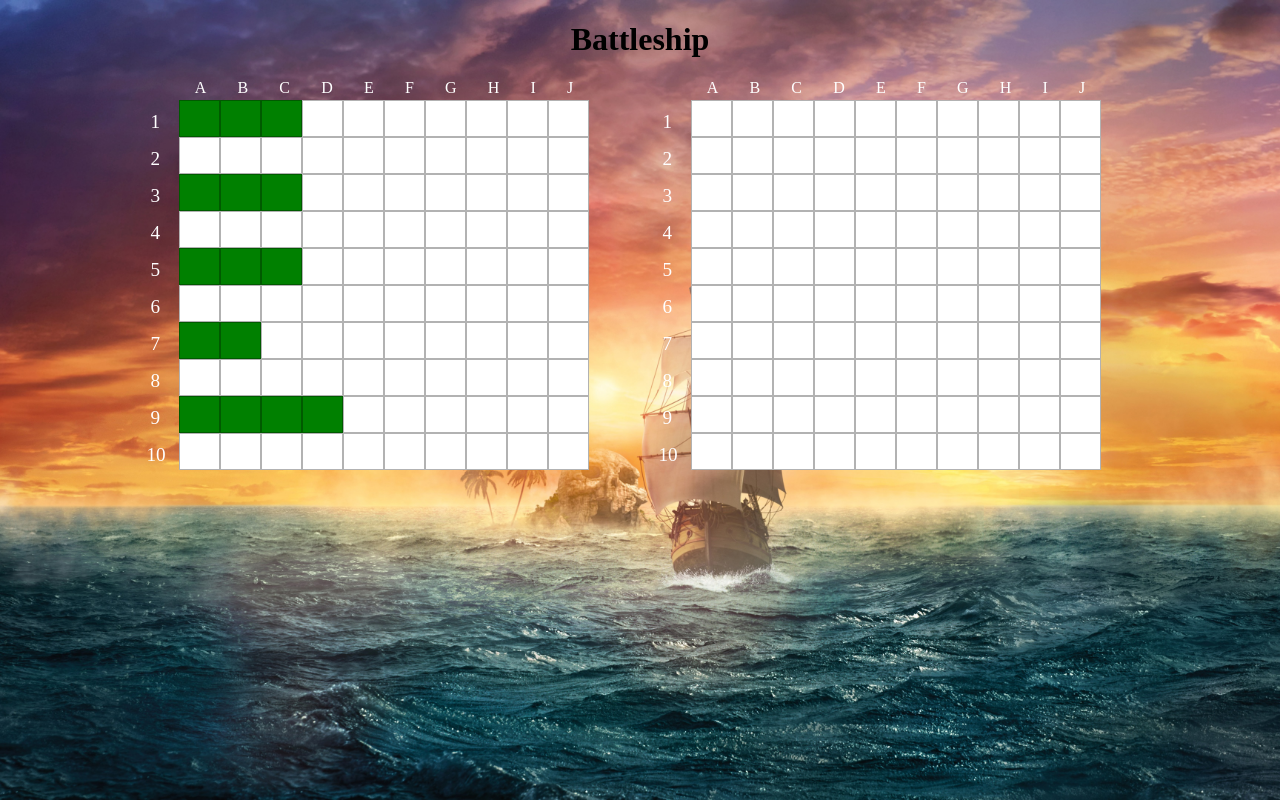
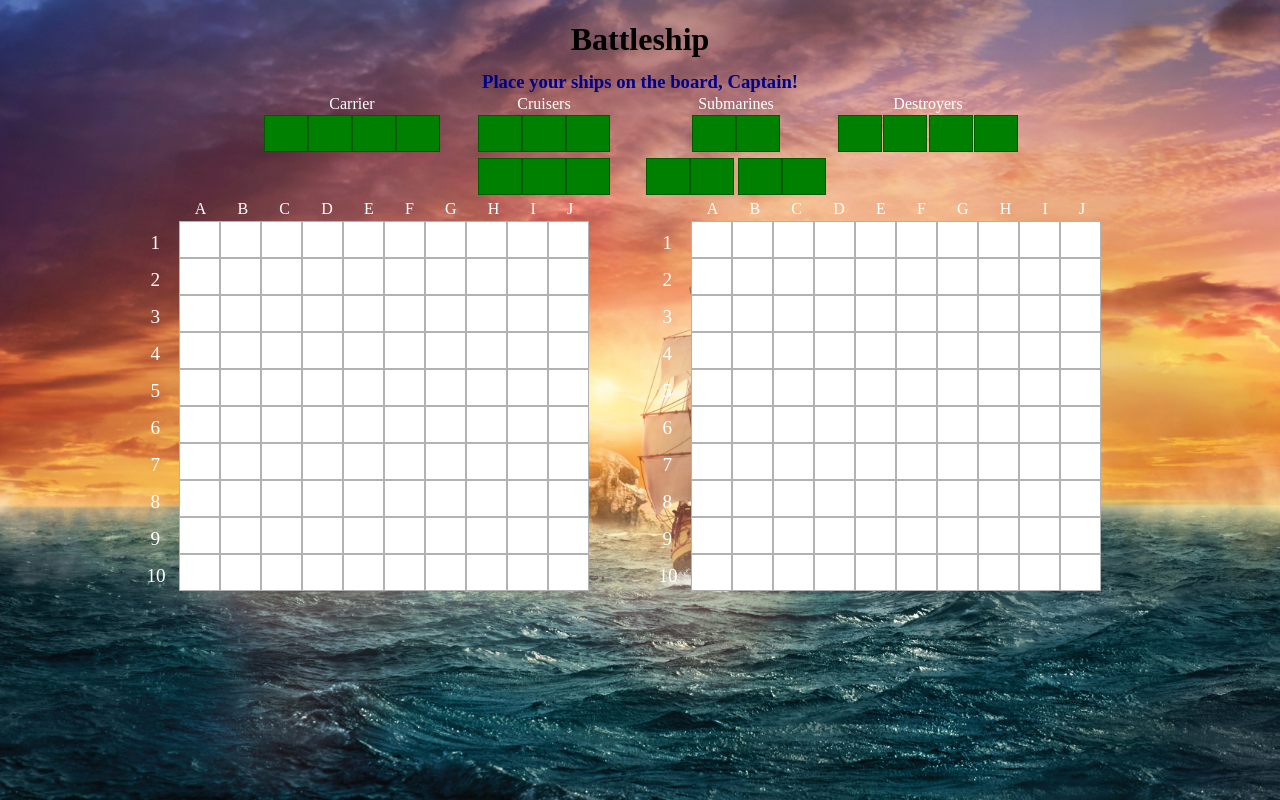
Before and after one commit to Northrain-cmd/Battleship-Angular, an Angular app: page / in a window 1280 px wide. Built offline with nearby package versions, Linux system fonts and the light colour scheme.

Commit message:
Drag and Drop p p p op works

```diff
--- a/package.json
+++ b/package.json
@@ -12,6 +12,7 @@
   "private": true,
   "dependencies": {
     "@angular/animations": "~9.1.9",
+    "@angular/cdk": "^9.2.4",
     "@angular/common": "~9.1.9",
     "@angular/compiler": "~9.1.9",
     "@angular/core": "~9.1.9",
--- a/src/app/GameBoardController.service.ts
+++ b/src/app/GameBoardController.service.ts
@@ -8,7 +8,7 @@ import Computer from './models/computer.model';
 export class GameBoardControllerService {
   player: Player;
   comp = new Computer();
-  turn = 1;
+  turn = 0;
   gameOver = false;
   winner = '';
   createPlayer(name) {
@@ -98,7 +98,11 @@ export class GameBoardControllerService {
   return ship ? ship.ship.isSunk() : false;
   }
   shipsNear(row, col, length, player: Player | Computer) {
-    const nearShip = player.gameboard.ships.find(ship => {
+    const nearShip = player.gameboard.ships.filter(ship => {
+     return  ship.position.row === row ||
+      ship.position.row === row+1 ||
+      ship.position.row === row-1
+    }).find(ship => {
       return ship.position.col-1 === col+length -1 ||
              ship.position.col+ship.ship.length-1 === col-1 ||
              (row+1 === ship.position.row && this.spotTaken(row+1, col-1, ship.ship.length, player)) ||
@@ -126,7 +130,7 @@ export class GameBoardControllerService {
       ((randCol + length) > 10 ||
       this.spotTaken(randRow,randCol,length,player) ||
       this.shipsNear(randRow,randCol,length,player)) &&
-      i < 200
+      i < 250
 
     );
     player.gameboard.placeShip(randRow, randCol, length);
@@ -158,7 +162,7 @@ export class GameBoardControllerService {
     this.randomPlace(this.comp);
   }
   startGame() {
-    this.populateBoard();
+    //this.populateBoard();
   }
   constructor() {}
 }
--- a/src/app/app.component.html
+++ b/src/app/app.component.html
@@ -1,5 +1,6 @@
 <div class="wrapper">
     <h1>{{title}}</h1>
+    <app-ships></app-ships>
     <span *ngIf="GameController.gameOver">Game Over!<br>{{GameController.winner}} wins!</span>
     <div class="boards">
         <app-gameboard [player]="this.GameController.player"></app-gameboard>
--- a/src/app/app.component.scss
+++ b/src/app/app.component.scss
@@ -25,3 +25,9 @@ span{
     color: darkblue;
     text-align: center;
 }
+app-ships{
+    width: 60%;
+}
+h1{
+    margin-bottom: 1%;
+}
--- a/src/app/app.module.ts
+++ b/src/app/app.module.ts
@@ -4,15 +4,17 @@ import { NgModule } from '@angular/core';
 import { AppComponent } from './app.component';
 import { GameboardComponent } from './gameboard/gameboard.component';
 import { BoardCellComponent } from './board-cell/board-cell.component';
+import { ShipsComponent } from './ships/ships.component';
 
 @NgModule({
   declarations: [
     AppComponent,
     GameboardComponent,
-    BoardCellComponent
+    BoardCellComponent,
+    ShipsComponent
   ],
   imports: [
-    BrowserModule
+    BrowserModule,
   ],
   providers: [],
   bootstrap: [AppComponent]
--- a/src/app/gameboard/gameboard.component.html
+++ b/src/app/gameboard/gameboard.component.html
@@ -6,6 +6,8 @@
   </div>
   <div
     class="row"
+    (drop)="onDrop($event)"
+    (dragover)="onOver($event)"
     *ngFor="let row of rows; let ind = index"
     [attr.data-index]="ind"
   >
@@ -15,7 +17,7 @@
       (click)="onClick(ind, i)"
       *ngFor="let col of rows; let i = index"
       [ngClass]="{
-        ship: this.controller.isAShip(ind, i, this.player) && this.player === this.controller.player,
+        ship: this.controller.isAShip(ind, i, this.player),
         wounded: this.controller.isWounded(ind, i, this.player),
         missed: this.controller.isMissed(ind,i,this.player),
         sunk: this.controller.isSunk(ind, i, this.player)
--- a/src/app/gameboard/gameboard.component.ts
+++ b/src/app/gameboard/gameboard.component.ts
@@ -1,4 +1,4 @@
-import { Component, OnInit, Input } from '@angular/core';
+import { Component, OnInit, Input, DoCheck } from '@angular/core';
 import Computer from '../models/computer.model';
 import Player from '../models/player.model';
 import { GameBoardControllerService } from '../GameBoardController.service';
@@ -6,23 +6,39 @@ import { GameBoardControllerService } from '../GameBoardController.service';
 @Component({
   selector: 'app-gameboard',
   templateUrl: './gameboard.component.html',
-  styleUrls: ['./gameboard.component.scss']
+  styleUrls: ['./gameboard.component.scss'],
 })
-export class GameboardComponent implements OnInit {
-  letters = [...Array(10)].map((_,i) => {
-    return String.fromCharCode(i+97).toUpperCase();
+export class GameboardComponent implements OnInit, DoCheck {
+  letters = [...Array(10)].map((_, i) => {
+    return String.fromCharCode(i + 97).toUpperCase();
   });
   @Input() player: Player | Computer;
   rows = Array(10);
-  onClick(row: number, col: number): void {
-    if(this.controller.turn === 1 && this.player === this.controller.comp) {
-      this.controller.makeTurn(row,col)
+  onOver(event) {
+    event.preventDefault();
+  }
+  onDrop(event) {
+    event.preventDefault();
+    let row: number = +event.currentTarget.dataset.index;
+    let col: number = +event.target.dataset.index;
+    let length: number = +event.dataTransfer.getData('text');
+    if (
+      ! this.controller.isAShip(row, col, this.player) &&
+      ! this.controller.shipsNear(row, col, length, this.player) &&
+      ! this.controller.spotTaken(row, col,length,this.player) &&
+      col + length <= 10
+    ) {
+      this.controller.player.gameboard.placeShip(row, col, length);
     }
-   else return
-  }
-  constructor(public controller: GameBoardControllerService) { }
-
-  ngOnInit(): void {
   }
 
+  onClick(row: number, col: number): void {
+    if (this.controller.turn === 1 && this.player === this.controller.comp) {
+      this.controller.makeTurn(row, col);
+    } else return;
+  }
+  constructor(public controller: GameBoardControllerService) {}
+
+  ngOnInit(): void {}
+  ngDoCheck(): void {}
 }
--- /dev/null
+++ b/src/app/ships/ships.component.html
@@ -0,0 +1,64 @@
+<div class="wrapper">
+    <h3>Place your ships on the board, Captain!</h3>
+    <div class="ships">
+        <div class="carrier">
+            <span>Carrier</span>
+            <div class="ship-obj" [attr.data-length]="4" draggable="true" (dragend)="onDragEnd($event)" (dragstart)="onDrag($event)">
+                <app-board-cell class="cell ship"></app-board-cell>
+                <app-board-cell  class="cell ship"></app-board-cell>
+                <app-board-cell  class="cell ship"></app-board-cell>
+                <app-board-cell  class="cell ship"></app-board-cell>
+            </div>
+        </div>
+        <div class="cruisers">
+            <span>Cruisers</span>
+            <div class="ship-obj"  [attr.data-length]="3" draggable="true" (dragend)="onDragEnd($event)" (dragstart)="onDrag($event)">
+                <app-board-cell class="cell ship"></app-board-cell>
+                <app-board-cell  class="cell ship"></app-board-cell>
+                <app-board-cell  class="cell ship"></app-board-cell>
+            </div>
+            <div class="ship-obj"  [attr.data-length]="3" draggable="true" (dragend)="onDragEnd($event)" (dragstart)="onDrag($event)">
+                <app-board-cell class="cell ship" ></app-board-cell>
+                <app-board-cell  class="cell ship"></app-board-cell>
+                <app-board-cell  class="cell ship"></app-board-cell>
+            </div>
+        </div>
+        <div class="submarines">
+            <span>Submarines</span>
+            <div class="ship-obj"  [attr.data-length]="2" draggable="true" (dragend)="onDragEnd($event)" (dragstart)="onDrag($event)">
+                <app-board-cell class="cell ship"></app-board-cell>
+                <app-board-cell  class="cell ship"></app-board-cell>
+            </div>
+            <div class="sub-ships">
+                <div class="ship-obj"  [attr.data-length]="2" draggable="true" (dragend)="onDragEnd($event)" (dragstart)="onDrag($event)">
+                    <app-board-cell class="cell ship"></app-board-cell>
+                    <app-board-cell  class="cell ship"></app-board-cell>
+                </div>
+                <div class="ship-obj"  [attr.data-length]="2" draggable="true" (dragend)="onDragEnd($event)" (dragstart)="onDrag($event)">
+                    <app-board-cell class="cell ship"></app-board-cell>
+                    <app-board-cell  class="cell ship"></app-board-cell>
+                </div>
+            </div>
+
+        </div>
+        <div class="destroyers">
+            <span>Destroyers</span>
+            <div class="sub-ships">
+                <div class="ship-obj"  [attr.data-length]="1" draggable="true" (dragend)="onDragEnd($event)" (dragstart)="onDrag($event)">
+                    <app-board-cell class="cell ship"></app-board-cell>
+                </div>
+                <div class="ship-obj"  [attr.data-length]="1" draggable="true" (dragend)="onDragEnd($event)" (dragstart)="onDrag($event)">
+                    <app-board-cell class="cell ship"></app-board-cell>
+                </div>
+                <div class="ship-obj"  [attr.data-length]="1" draggable="true" (dragend)="onDragEnd($event)" (dragstart)="onDrag($event)">
+                    <app-board-cell class="cell ship"></app-board-cell>
+                </div>
+                <div class="ship-obj"  [attr.data-length]="1" draggable="true" (dragend)="onDragEnd($event)" (dragstart)="onDrag($event)">
+                    <app-board-cell class="cell ship"></app-board-cell>
+                </div>
+            </div>
+
+        </div>
+    </div>
+
+</div>
--- /dev/null
+++ b/src/app/ships/ships.component.scss
@@ -0,0 +1,49 @@
+.cell{
+    display: flex;
+    justify-content: center;
+    align-items: center;
+    border: 1px solid rgba($color: #000000, $alpha: 0.3);
+    min-height: 35px;
+    min-width: 42px;
+}
+.ship{
+    background-color: green;
+}
+.carrier, .cruisers, .submarines, .destroyers{
+    width: 25%;
+    height: 100%;
+    display: flex;
+    flex-direction: column;
+    text-align: center;
+    align-items: center;
+}
+.ship-obj{
+    display: flex;
+    flex-direction: row;
+}
+span{
+    color: white;
+    margin-bottom: 1%;
+    margin-top: 1%;
+}
+.ships{
+    display: flex;
+}
+.cruisers .ship-obj,.submarines .ship-obj, .destroyers .ship-obj {
+    margin-bottom: 3%;
+}
+
+.sub-ships{
+    display: flex;
+    flex-direction: row;
+    width: 95%;
+    height: 90%;
+    justify-content: space-around;
+}
+h3{
+    color: darkblue;
+    margin: 0;
+}
+.wrapper{
+    text-align: center;
+}
--- /dev/null
+++ b/src/app/ships/ships.component.ts
@@ -0,0 +1,27 @@
+import { Component, OnInit } from '@angular/core';
+import { GameBoardControllerService } from '../GameBoardController.service';
+
+@Component({
+  selector: 'app-ships',
+  templateUrl: './ships.component.html',
+  styleUrls: ['./ships.component.scss'],
+})
+export class ShipsComponent implements OnInit {
+   initialLength: number;
+  onDrag(event) {
+    console.log(event.target.dataset.length);
+    event.dataTransfer.setData('text', event.target.dataset.length);
+    this.initialLength = this.service.player.gameboard.ships.length;
+  }
+  onDragEnd(event) {
+    if (
+      event.dataTransfer.dropEffect !== 'none' &&
+      this.initialLength !== this.service.player.gameboard.ships.length
+    ) {
+      event.target.parentElement.removeChild(event.target);
+    }
+  }
+  constructor(private service: GameBoardControllerService) {}
+
+  ngOnInit(): void {}
+}
```
Also changed, not shown: 2 other files (tests, documents, lock files or other folders).
